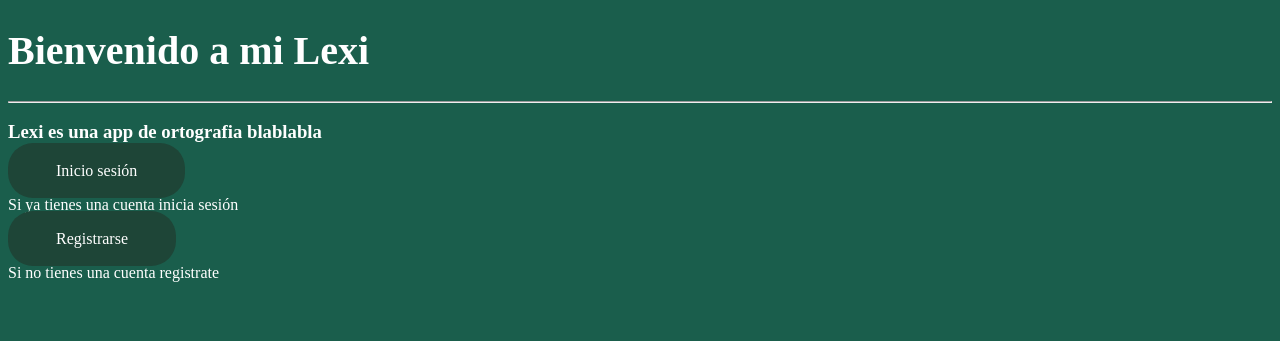
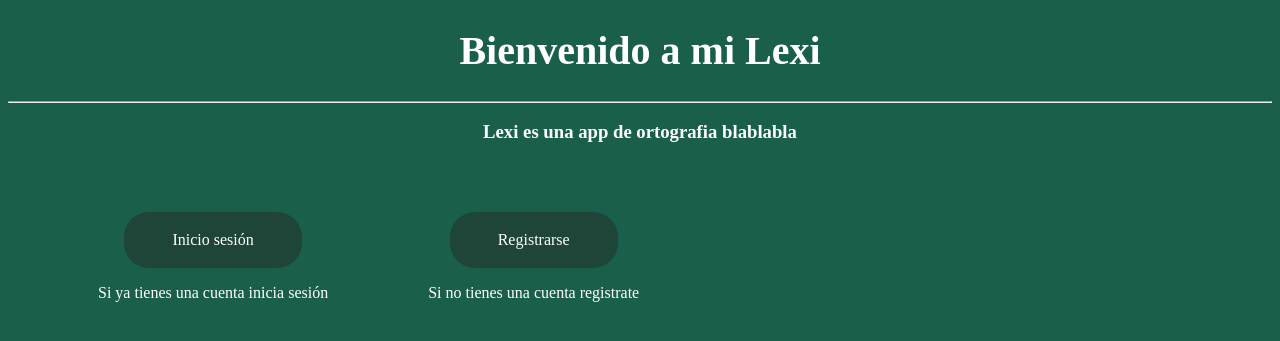
Before and after one commit to V0ddka/Grupo07-proyecto, a Django app: page / in a window 1280 px wide. Shown: the top 341 px of the page. Run offline with Django 5.2, Linux system fonts and the light colour scheme.

Commit message:
cambios pequeños home

```diff
--- a/templates/home.html
+++ b/templates/home.html
@@ -10,9 +10,16 @@
     <h1>Bienvenido a mi Lexi</h1>
     <hr>
     <h3>Lexi es una app de ortografia blablabla</h3>
-        <a href="acounts/login/" class="btn">Inicio sesión</a>
-        <p>Si ya tienes una cuenta inicia sesión</p>
-        <a class="btn">Registrarse</a>
-        <p>Si no tienes una cuenta registrate</p>
+    <ul class="opt">
+        <li class="sec">
+            <a href="acounts/login/" class="btn">Inicio sesión</a>
+            <p>Si ya tienes una cuenta inicia sesión</p>
+        </li>
+        <li class="sec">
+            <a class="btn">Registrarse</a>
+            <p>Si no tienes una cuenta registrate</p>
+        </li>
+    </ul>
+
 </body>
 </html>
--- a/templates/static/style.css
+++ b/templates/static/style.css
@@ -4,15 +4,17 @@ body{
 h1{
     color: white;
     font-size: 40px;
+    display: grid;
+    place-items: center;
 }
 h3{
     color: white;
+    display: grid;
+    place-items: center;
 }
 p{
     color: white;
 }
-
-
 
 .btn{
     text-decoration: none;
@@ -21,9 +23,16 @@ p{
     border-radius: 25px;
     color: white;
     transition: all 0.3s;
+    display: inline-block;
 }
 .btn:hover{
     background-color: greenyellow;
     color: black;
     transform: scale(1.2);
 }
+.sec{
+    float:left;
+    margin: 50px;
+    display: grid;
+    place-items: center;
+}
```
